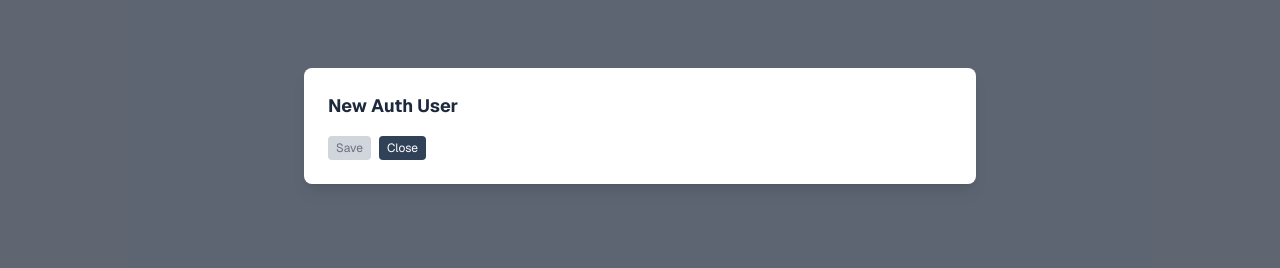
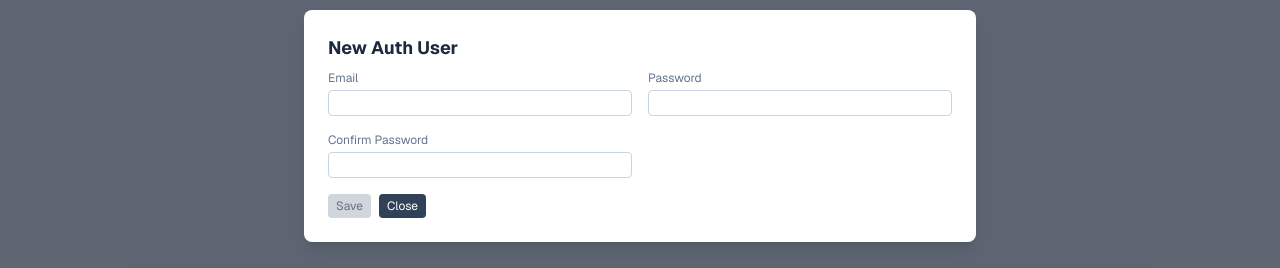
Before and after one commit to migodbtc/qualisync-devops-qa, a Next.js app in the folder web/: page /portal in a window 1280 px wide. Both pictures are taken after a click on the button "New User". Shown: the part 274-542 px from the top of the page. Built offline with nearby package versions, Linux system fonts and the light colour scheme; no server answers.

Commit message:
Added form fields and submission logic for the new auth users, including states, effects, form validation, etc

```diff
--- a/web/src/app/portal/page.tsx
+++ b/web/src/app/portal/page.tsx
@@ -16,11 +16,15 @@ export default function Page() {
     // ==> State variables
     const [users, setUsers] = useState<AuthUser[]>([]);
     const [selectedUser, setSelectedUser] = useState<AuthUser | undefined>();
-    const [editedUser, setEditedUser] = useState<AuthUser | undefined>(undefined);
+    const [editedUser, setEditedUser] = useState<Partial<AuthUser>>({email_address: "", password_hash: ""});
+    const [newUser, setNewUser] = useState<Partial<AuthUser>>({email_address: "", password_hash: ""});
+    const [confirmPassword, setConfirmPassword] = useState<string>("");
 
+    const [isAddFormValid, setIsAddFormValid] = useState(false);
     const [isModalOpen, setIsModalOpen] = useState<boolean>(false);
     const [isAddModalOpen, setIsAddModalOpen] = useState<boolean>(false);
     const [isEditing, setIsEditing] = useState<boolean>(false);
+    const [isAdding, setIsAdding] = useState<boolean>(false);
     const [refreshToggle, setRefreshToggle] = useState<boolean>(false);
 
 
@@ -35,10 +39,21 @@ export default function Page() {
         setEditedUser({ ...editedUser, [name]: value });
     };
 
+    const handleAddInputChange = (e: React.ChangeEvent<HTMLInputElement>) => {
+        if (!newUser) return;
+        const { name, value } = e.target;
+        setNewUser({ ...newUser, [name]: value });
+    };
+
     const handleSave = () => {
         // TBA: API logic. Frontend for now.
         console.log("handleSave clicked!")
     };
+
+    const handleNewUserSave = async () => {
+        console.log("handleNewUserSave clicked!")
+        const authUser = newUser
+    }
 
 
     // ==> Effect hooks
@@ -55,6 +70,14 @@ export default function Page() {
             console.error("Fetch error on /portal: ", error)
         })
     }, [refreshToggle]);
+
+    useEffect(() => {
+        const emailValid = /\S+@\S+\.\S+/.test(newUser.email_address ?? "");
+        const passwordValid = (newUser.password_hash ?? "").length >= 6;
+        const passwordsMatch = (newUser.password_hash ?? "") === confirmPassword;
+
+        setIsAddFormValid(emailValid && passwordValid && passwordsMatch);
+    }, [newUser, confirmPassword]);
 
     useEffect(() => {
         if (isModalOpen && selectedUser) {
@@ -226,7 +249,7 @@ export default function Page() {
                         ) : (
                             <button
                                 className="px-2 py-1 bg-gray-400 text-white rounded hover:bg-gray-500 text-xs cursor-pointer"
-                                onClick={() => { setIsEditing(false); setEditedUser(selectedUser); }}
+                                onClick={() => { setIsEditing(false); setEditedUser({email_address: "", password_hash: ""}); }}
                                 type="button"
                             >
                                 Lock
@@ -254,23 +277,78 @@ export default function Page() {
                 isAddModalOpen && (
                     <AddAuthUserModal onClose={() => setIsAddModalOpen(false)}>
                         <h2 className="text-lg font-bold mb-2">New Auth User</h2>
+                        <form
+                            className="w-full"
+                            onSubmit={async e => {
+                                e.preventDefault();
+                                await handleNewUserSave();
+                                setIsAddModalOpen(false);
+                                setNewUser({"email_address": "", "password_hash": ""});
+                                setConfirmPassword("");
+                                setIsAdding(false);
+                            }}
+                        >
+                            <div className="flex w-full mb-4">
+                                <div className="w-1/2 pr-2">
+                                    <label className="block text-xs text-slate-500 mb-1">Email</label>
+                                    <input
+                                        type="email"
+                                        name="email_address"
+                                        className="w-full border border-slate-300 rounded px-2 py-1 text-xs"
+                                        value={newUser.email_address ?? ""}
+                                        onChange={handleAddInputChange}
+                                        required
+                                    />
+                                </div>
+                                <div className="w-1/2 pl-2">
+                                    <label className="block text-xs text-slate-500 mb-1">Password</label>
+                                    <input
+                                        type="password"
+                                        name="password_hash"
+                                        className="w-full border border-slate-300 rounded px-2 py-1 text-xs"
+                                        value={newUser.password_hash ?? ""}
+                                        onChange={handleAddInputChange}
+                                        required
+                                    />
+                                </div>
+                            </div>
+                            <div className="flex w-full mb-4">
+                                <div className="w-1/2 pr-2">
+                                    <label className="block text-xs text-slate-500 mb-1">Confirm Password</label>
+                                    <input
+                                        type="password"
+                                        name="confirm_password"
+                                        className="w-full border border-slate-300 rounded px-2 py-1 text-xs"
+                                        value={confirmPassword}
+                                        onChange={e => setConfirmPassword(e.target.value)}
+                                        required
+                                    />
+                                    {(confirmPassword && newUser.password_hash !== confirmPassword) && (
+                                        <span className="text-xs text-red-500">Passwords do not match</span>
+                                    )}
+                                </div>
+                            </div>
                             <div className="flex gap-2 w-full mt-4">
                                 <button
-                                className={`px-2 py-1 rounded text-xs cursor-pointer ${isEditing ? "bg-green-600 text-white hover:bg-green-700" : "bg-gray-300 text-gray-500 cursor-not-allowed"}`}
-                                onClick={handleSave}
-                                type="button"
-                                disabled={!isEditing}
+                                    className={`px-2 py-1 rounded text-xs cursor-pointer ${isAddFormValid ? "bg-green-600 text-white hover:bg-green-700" : "bg-gray-300 text-gray-500 cursor-not-allowed"}`}
+                                    type="submit"
+                                    disabled={!isAddFormValid}
                                 >
                                     Save
                                 </button>
                                 <button
                                     className="px-2 py-1 bg-slate-700 text-white rounded hover:bg-slate-800 text-xs cursor-pointer"
-                                onClick={() => setIsAddModalOpen(false)}
+                                    onClick={() => {
+                                        setIsAddModalOpen(false);
+                                        setNewUser({"email_address": "", "password_hash": ""});
+                                        setConfirmPassword("");
+                                    }}
                                     type="button"
                                 >
                                     Close
                                 </button>
                             </div>
+                        </form>
                     </AddAuthUserModal>
                 )
             }
```
Lines whose indentation alone changed are shown as unchanged.
